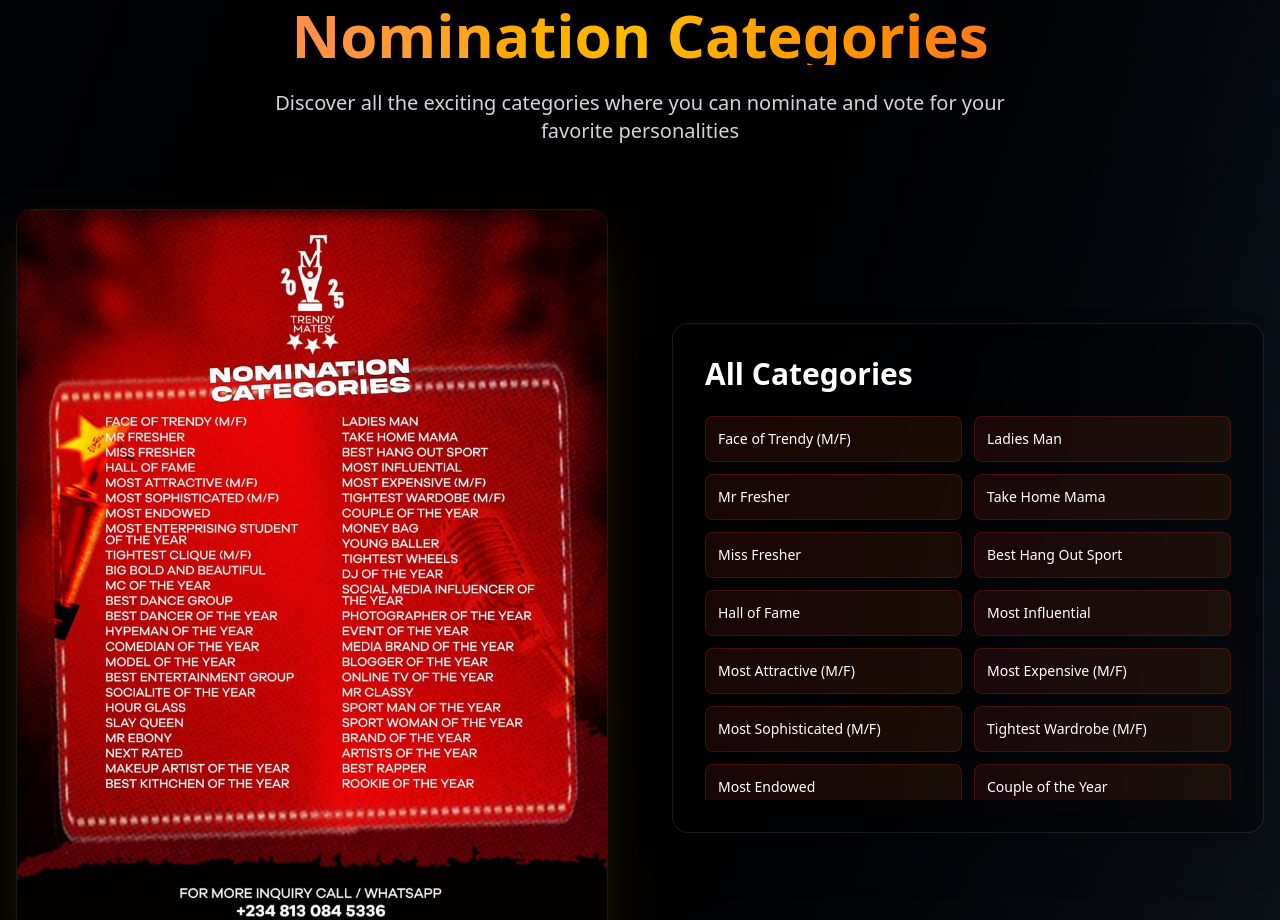
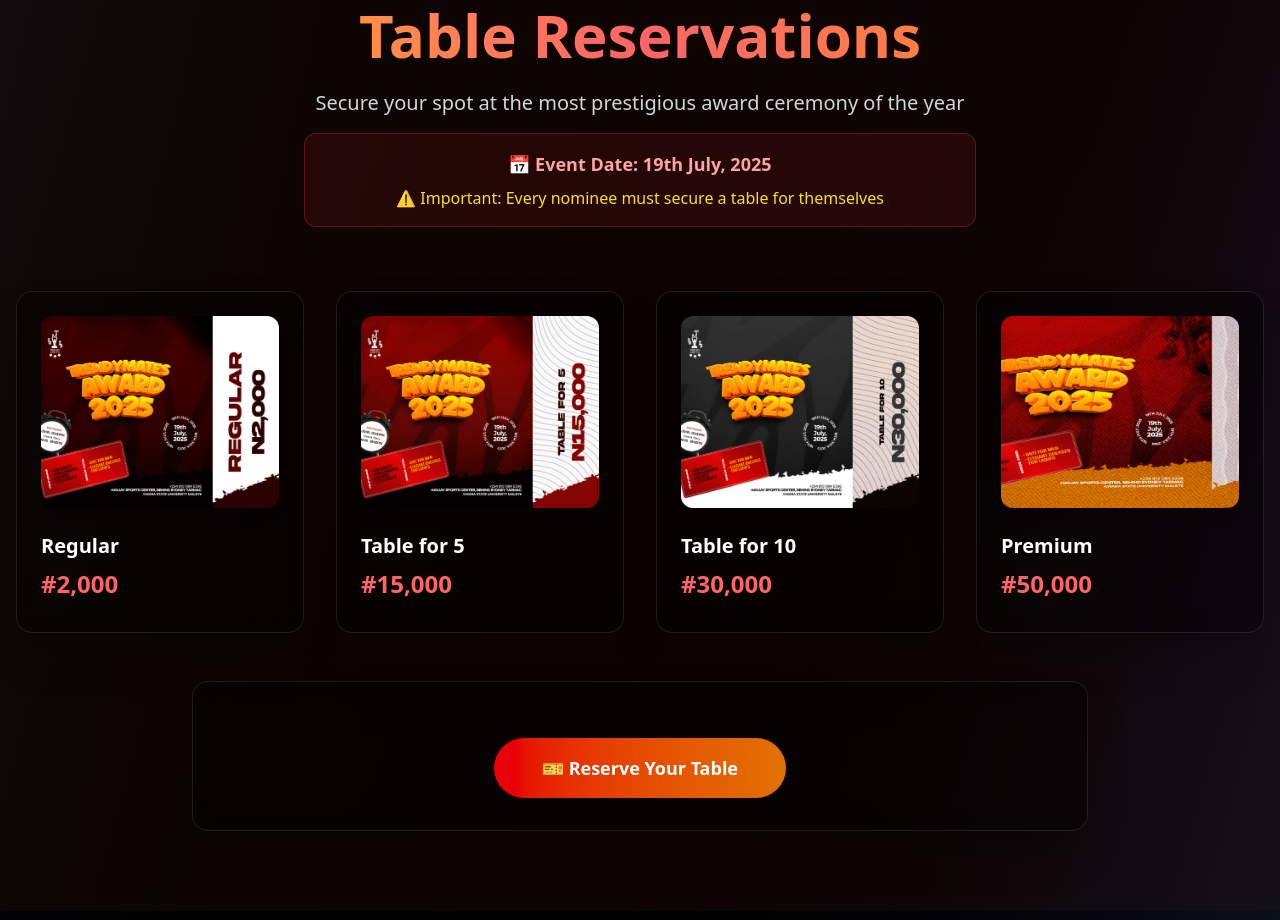
Before and after one commit to dona-8833/Trendyvote, a React (Vite) app: page / in a window 1280 px wide. Shown: the part 1880-2800 px from the top of the page. Built offline with nearby package versions, Linux system fonts and the light colour scheme; no server answers.

Commit message:
Added ticket section

```diff
--- a/src/pages/Home.jsx
+++ b/src/pages/Home.jsx
@@ -148,6 +148,89 @@ export default function Home() {
           </div>
         </div>
       </section>
+            {/* Table Ticket Section */}
+      <section className="py-20 px-4 relative">
+        <div className="absolute inset-0 bg-gradient-to-r from-amber-900/10 to-red-900/10"></div>
+        <div className="max-w-7xl mx-auto relative z-10">
+          <div className="text-center mb-16">
+            <h2 className="text-4xl md:text-6xl font-bold mb-6 bg-gradient-to-r from-amber-400 via-red-400 to-amber-500 bg-clip-text text-transparent">
+              Table Reservations
+            </h2>
+            <p className="text-xl text-gray-300 max-w-3xl mx-auto mb-4">
+              Secure your spot at the most prestigious award ceremony of the year
+            </p>
+            <div className="bg-red-900/20 border border-red-500/30 rounded-xl p-4 max-w-2xl mx-auto">
+              <p className="text-red-300 font-semibold text-lg">
+                📅 Event Date: 19th July, 2025
+              </p>
+              <p className="text-yellow-300 font-medium mt-2">
+                ⚠️ Important: Every nominee must secure a table for themselves
+              </p>
+            </div>
+          </div>
+
+          <div className="grid md:grid-cols-2 lg:grid-cols-4 gap-8 mb-12">
+            <div className="bg-black/40 backdrop-blur-md border border-white/10 p-6 rounded-2xl shadow-2xl hover:scale-105 transition-transform duration-300">
+              <img
+                src="/regular.jpg"
+                alt="Regular ticket"
+                className="w-full h-48 object-cover rounded-xl mb-6 shadow-lg"
+              />
+              <h3 className="text-xl font-bold text-white mb-2">Regular</h3>
+              <p className="text-2xl font-bold text-red-400 mb-2">#2,000</p>
+
+            </div>
+
+            <div className="bg-black/40 backdrop-blur-md border border-white/10 p-6 rounded-2xl shadow-2xl hover:scale-105 transition-transform duration-300">
+              <img
+                src="/table5.jpg"
+                alt="Table for 5 ticket"
+                className="w-full h-48 object-cover rounded-xl mb-6 shadow-lg"
+              />
+              <h3 className="text-xl font-bold text-white mb-2">Table for 5</h3>
+              <p className="text-2xl font-bold text-red-400 mb-2">#15,000</p>
+
+            </div>
+
+            <div className="bg-black/40 backdrop-blur-md border border-white/10 p-6 rounded-2xl shadow-2xl hover:scale-105 transition-transform duration-300">
+              <img
+                src="/table10.jpg"
+                alt="Table for 10 ticket"
+                className="w-full h-48 object-cover rounded-xl mb-6 shadow-lg"
+              />
+              <h3 className="text-xl font-bold text-white mb-2">Table for 10</h3>
+              <p className="text-2xl font-bold text-red-400 mb-2">#30,000</p>
+
+            </div>
+
+            <div className="bg-black/40 backdrop-blur-md border border-white/10 p-6 rounded-2xl shadow-2xl hover:scale-105 transition-transform duration-300">
+              <img
+                src="/premium.jpg"
+                alt="Premium ticket"
+                className="w-full h-48 object-cover rounded-xl mb-6 shadow-lg"
+              />
+              <h3 className="text-xl font-bold text-white mb-2">Premium</h3>
+              <p className="text-2xl font-bold text-red-400 mb-2">#50,000</p>
+
+            </div>
+          </div>
+
+          <div className="bg-black/40 backdrop-blur-md border border-white/10 p-8 rounded-2xl shadow-2xl max-w-4xl mx-auto">
+
+            <div className="mt-6 text-center">
+              <a
+  href="https://wa.me/+2348130845336"
+  target="_blank"
+  rel="noopener noreferrer"
+  className="bg-gradient-to-r from-red-600 to-amber-600 hover:from-red-700 hover:to-amber-700 text-white font-bold px-12 py-4 text-lg rounded-full transition-all duration-300 hover:shadow-2xl hover:shadow-red-500/50 hover:scale-110 inline-block text-center"
+>
+  🎫 Reserve Your Table
+</a>
+
+            </div>
+          </div>
+        </div>
+      </section>
 
       {/* Nomination Categories Section */}
       <section className="py-20 px-4 bg-gradient-to-b from-transparent to-black/50">
```
